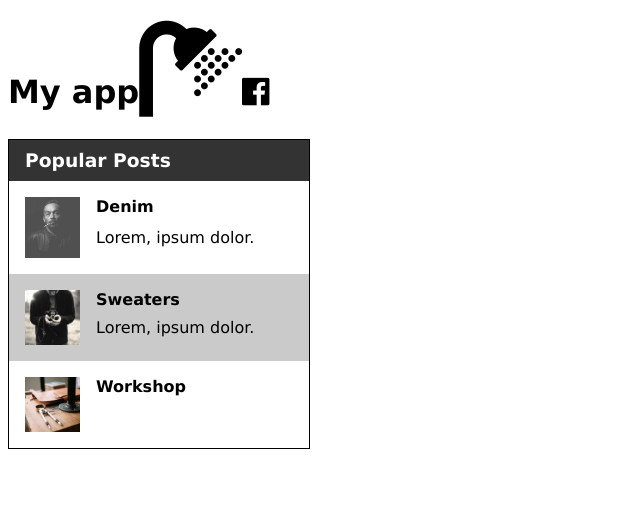
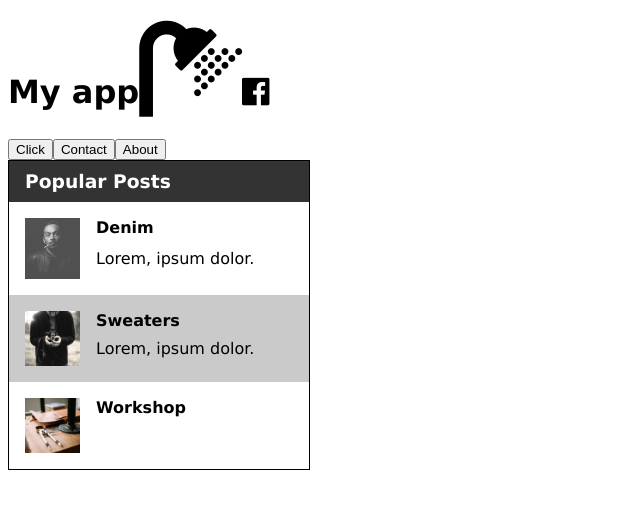
Before and after one commit to MariusCodeAcademy/feu5_02_react_loops_cond_cmp, a React (Vite) app: page / in a window 1280 px wide. Shown: the top 508 px of the page, without its empty margins (0-640 px from the left). Built offline with nearby package versions, Linux system fonts and the light colour scheme; the HTML template or start-up script is replaced by a standard one.

Commit message:
props.children

```diff
--- a/src/App.jsx
+++ b/src/App.jsx
@@ -1,6 +1,7 @@
 import PostsAside from './components/postsAside/PostsAside';
 import './App.css';
 import Icon from './components/ui/icon/Icon';
+import Button from './components/ui/button/Button';
 
 function App() {
   return (
@@ -10,7 +11,11 @@ function App() {
         <Icon name='shower' lg />
         <Icon name='facebook-official' />
       </h1>
-      <main></main>
+      <main>
+        <Button>Click</Button>
+        <Button>Contact</Button>
+        <Button>About</Button>
+      </main>
       <aside className='aside'>
         <PostsAside />
       </aside>
--- /dev/null
+++ b/src/components/ui/button/Button.jsx
@@ -0,0 +1,6 @@
+function Button(props) {
+  const btnText = props.text || '<<please enter btn text>>';
+
+  return <button>{props.children}</button>;
+}
+export default Button;
```
